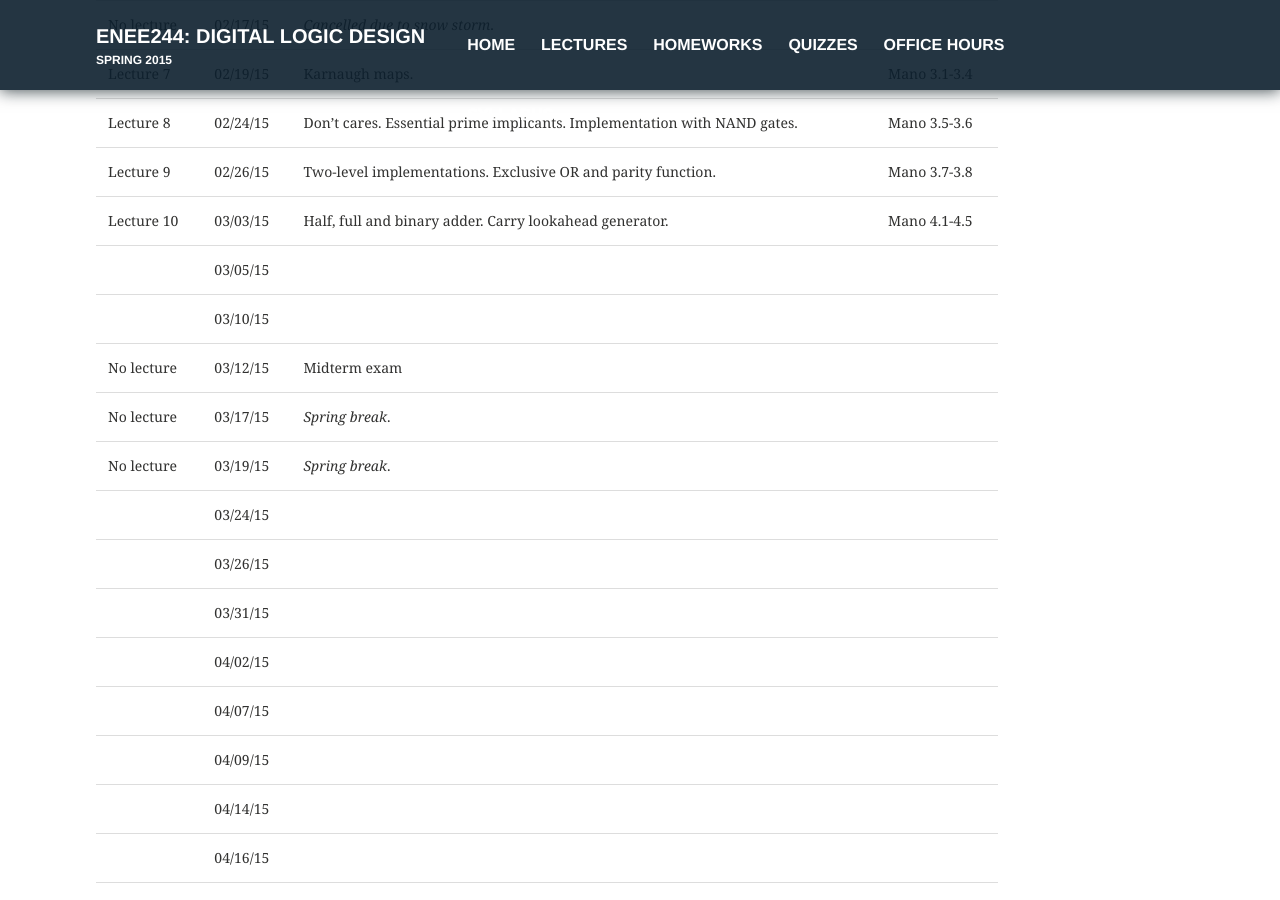
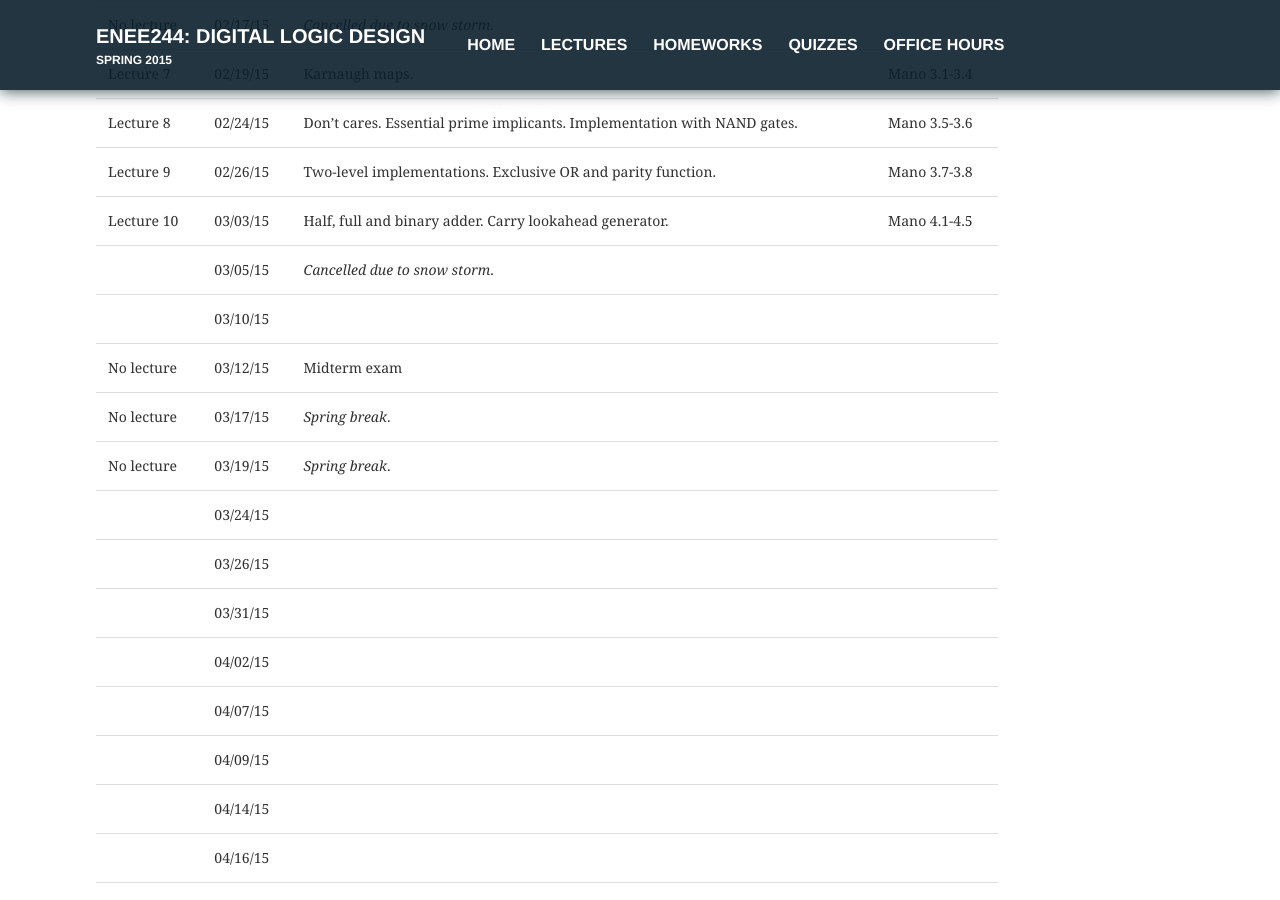
Before and after one commit to enee244/enee244.github.io, a Jekyll site: the page built from lectures/index.md, in a window 1280 px wide and 900 px high, scrolled down 873 px. Built offline with Jekyll 4.4.1, drawn with Linux system fonts in a browser that asks for light colours.

Commit message:
Update index.md

```diff
--- a/lectures/index.md
+++ b/lectures/index.md
@@ -21,7 +21,7 @@
 |Lecture 8 |02/24/15 | Don't cares. Essential prime implicants. Implementation with NAND gates.| Mano 3.5-3.6
 |Lecture 9 |02/26/15 | Two-level implementations. Exclusive OR and parity function. | Mano 3.7-3.8
 |Lecture 10 |03/03/15 | Half, full and binary adder. Carry lookahead generator.| Mano 4.1-4.5
-| |03/05/15 ||
+| |03/05/15 | *Cancelled due to snow storm*. |
 ||03/10/15 ||
 |No lecture |03/12/15 | Midterm exam
 |No lecture |03/17/15 |  *Spring break*.|
```
